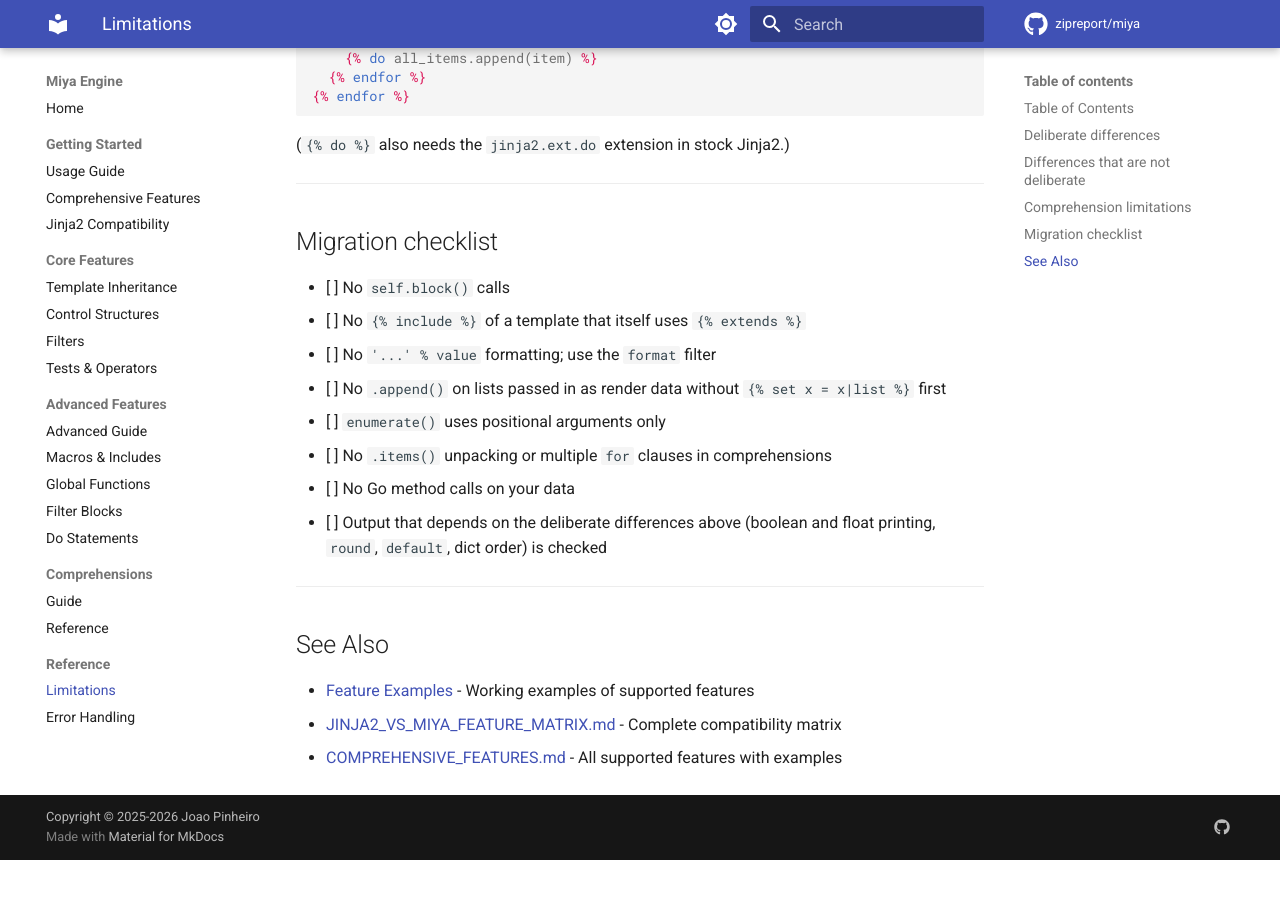
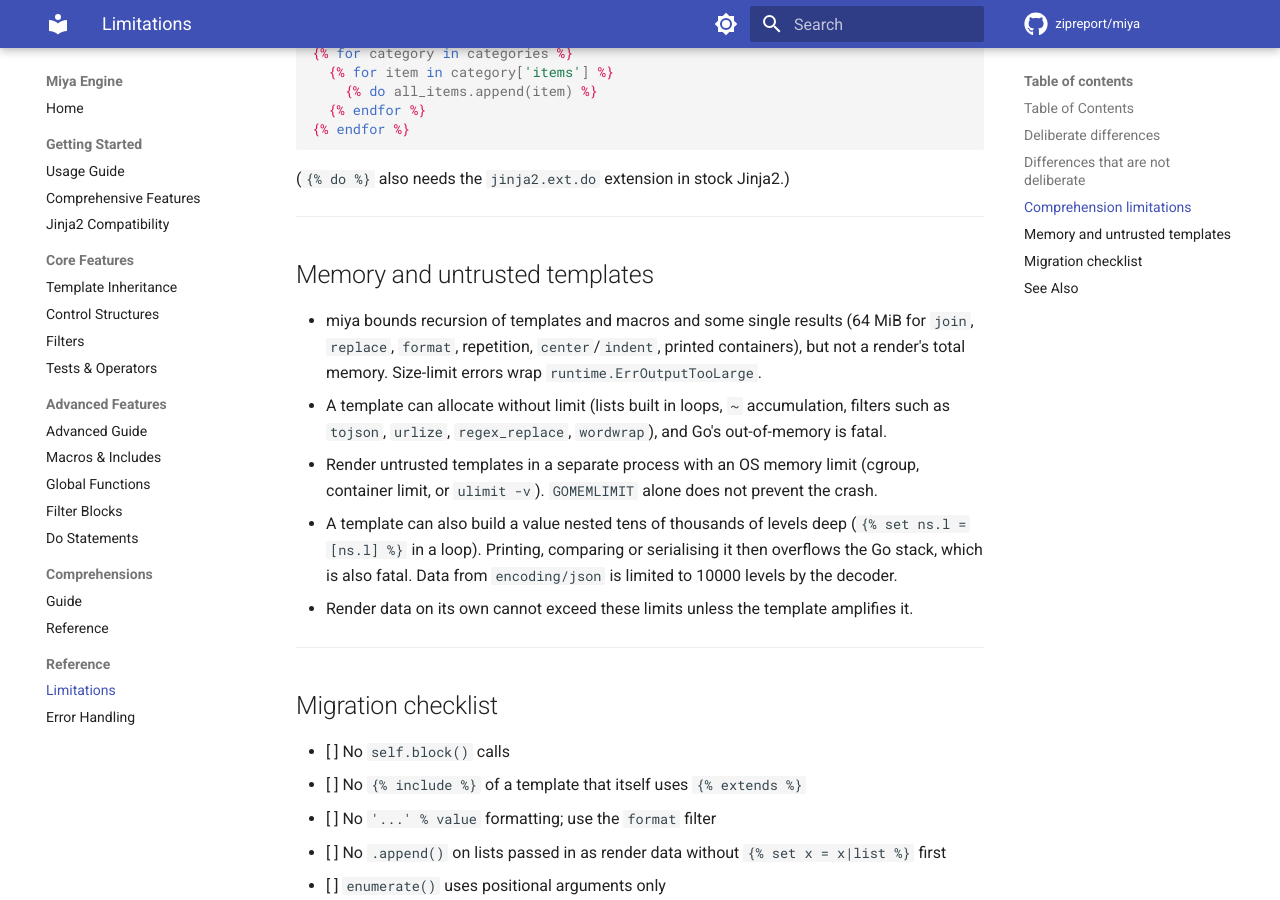
Before and after one commit to zipreport/miya, an MkDocs documentation site: the page built from docs/MIYA_LIMITATIONS.md, in a window 1280 px wide and 900 px high, scrolled down 2722 px. Built offline with MkDocs 1.6.1 and Material for MkDocs 9.7.7, drawn with Linux system fonts in a browser that asks for light colours; comment, search, counter and statistics services are not loaded; before the commit the page ends 3582 px from its top, so only the background shows below that; some of the changed text lies outside the part shown.

Commit message:
docs: memory and untrusted templates; changelog

```diff
--- a/CHANGELOG.md
+++ b/CHANGELOG.md
@@ -19,6 +19,7 @@ The format is based on [Keep a Changelog](https://keepachangelog.com/en/1.1.0/).
 - `'ab' * 3` and `[1] * 2` repeat.
 - `runtime.ErrTemplateNotFound` and `runtime.TemplateNotFoundError` (with the missing template's `Name`), returned for templates the loader cannot find. A custom `runtime.TemplateLoader` that returns its own errors keeps the old rule (`TemplateExists` decides).
 - `WithTruncateLeeway(n)` environment option: the default `leeway` of `truncate` (Jinja2's `truncate.leeway` policy). Also `filters.TruncateFilterWithLeeway`, `(*filters.FilterRegistry).Replace` and `runtime.RoundedFloat`.
+- `runtime.ErrOutputTooLarge` and `runtime.SizeError`, wrapped by every size-limit error.
 
 ### Fixed
 
@@ -99,6 +100,7 @@ The format is based on [Keep a Changelog](https://keepachangelog.com/en/1.1.0/).
 - `format_number` and `currency` no longer put a separator after the minus sign (`-123456|format_number` printed `-,123,456`).
 - `}}`, `%}` and custom end delimiters no longer end a tag while a `(`, `[` or `{` opened in it is still open, as in Jinja2: `{{ {'a': {'b': 2}}.a.b }}` renders `2`, and a block end of `}` works with dict literals.
 - `wordcount` counts words like Jinja2 (`\w+`), so punctuation and hyphens separate words.
+- Errors from filter blocks and template inheritance keep their cause, so `errors.Is` finds `ErrOutputTooLarge` and other sentinels through them.
 
 ### Changed
 
@@ -222,6 +224,7 @@ The format is based on [Keep a Changelog](https://keepachangelog.com/en/1.1.0/).
 - `Environment.GetMacro`, `ListMacros`, `CallMacro` and `ClearMacros`, and the `macros` package behind them. The registry mixes macros from every compiled template and binds arguments differently from template calls. They will be removed in a later minor release. To call a macro, render a template that imports it (`{% from "lib.html" import m %}{{ m(x) }}`), or walk `Template.AST()`.
 - `parser.ReleaseAST`, `parser.ReleaseNode`, the `parser.Release*Node` functions, `parser.GetNodePoolStats` and `parser.NodePoolStats` do nothing.
 - `filters.SelectFilter`, `RejectFilter`, `SelectAttrFilter` and `RejectAttrFilter`: templates no longer use them (the registered filters apply tests); they keep their old value-comparing behaviour for direct Go callers.
+- Docs: a section on [memory and untrusted templates](docs/MIYA_LIMITATIONS.md#memory-and-untrusted-templates).
 
 ## [v0.2.0]
 
--- a/docs/MIYA_LIMITATIONS.md
+++ b/docs/MIYA_LIMITATIONS.md
@@ -13,7 +13,8 @@ miya's conformance suite (`tests/conformance/`) holds 289 small templates writte
 1. [Deliberate differences](#deliberate-differences)
 2. [Differences that are not deliberate](#differences-that-are-not-deliberate)
 3. [Comprehension limitations](#comprehension-limitations)
-4. [Migration checklist](#migration-checklist)
+4. [Memory and untrusted templates](#memory-and-untrusted-templates)
+5. [Migration checklist](#migration-checklist)
 
 ---
 
@@ -94,6 +95,16 @@ Workaround for nested comprehensions:
 
 ---
 
+## Memory and untrusted templates
+
+- miya bounds recursion of templates and macros and some single results (64 MiB for `join`, `replace`, `format`, repetition, `center`/`indent`, printed containers), but not a render's total memory. Size-limit errors wrap `runtime.ErrOutputTooLarge`.
+- A template can allocate without limit (lists built in loops, `~` accumulation, filters such as `tojson`, `urlize`, `regex_replace`, `wordwrap`), and Go's out-of-memory is fatal.
+- Render untrusted templates in a separate process with an OS memory limit (cgroup, container limit, or `ulimit -v`). `GOMEMLIMIT` alone does not prevent the crash.
+- A template can also build a value nested tens of thousands of levels deep (`{% set ns.l = [ns.l] %}` in a loop). Printing, comparing or serialising it then overflows the Go stack, which is also fatal. Data from `encoding/json` is limited to 10000 levels by the decoder.
+- Render data on its own cannot exceed these limits unless the template amplifies it.
+
+---
+
 ## Migration checklist
 
 - [ ] No `self.block()` calls
```
